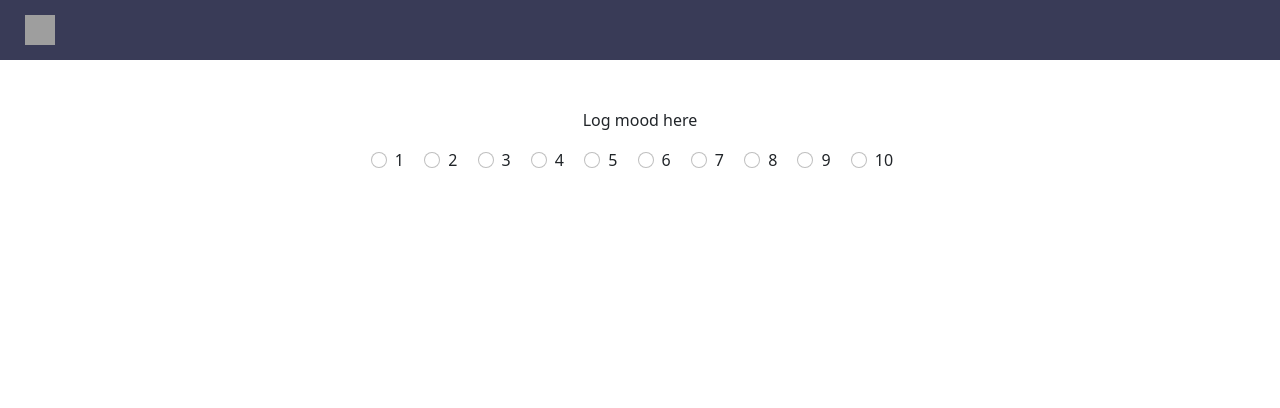
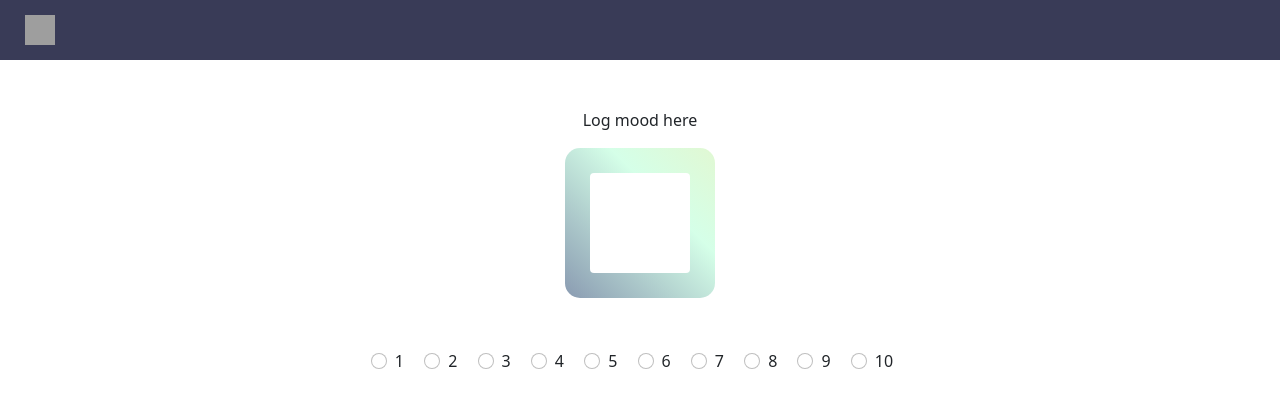
Before and after one commit to jnos-studies/anon_mood_board, a Flask app: page /log_mood in a window 1280 px wide. Shown: the top 408 px of the page. Run offline with Flask 2, Linux system fonts and the light colour scheme; the visitor is signed in with stand-in values (Sample User, id 1); some libraries are stand-ins or nearby versions; grey boxes are pictures that could not be loaded.

Commit message:
Implemented a color selection / log mood selection UI for log_mood section of web application. No back end to recieve values yet

```diff
--- /dev/null
+++ b/app/static/js/select_mood.js
@@ -0,0 +1,25 @@
+const color_selection = document.getElementById("mood-select-color")
+// starting point for color selection rgb(57, 59, 87)
+const [r, g, b] = [57, 59, 87]
+const color_dictionary = {
+    // TODO pick a better color scheme for range
+    // each subsequent rgb value is calculated on a pre-selected set of 10 colors
+    // ranging from the saddest rgb color to the happiest
+    "option1": [r, g, b],
+    "option2":[r + 19 * 2, g + 17 * 2, b + 8 * 2],
+    "option3":[r + 19 * 3, g + 20 * 3, b + 15 * 3],
+    "option4":[r + 19 * 4, g + 20 * 4, b + 15 * 4],
+    "option5":[r + 19 * 5, g + 17 * 5, b + 15 * 5],
+    "option6":[r + 19 * 6, g + 17 * 6, b + 15 * 6],
+    "option7":[r + 19 * 7, g + 17 * 7, b + 8 * 7],
+    "option8":[r + 19 * 8, g + 17 * 8, b + 8 * 8],
+    "option9":[r + 19 * 9, g + 17 * 9, b + 8 * 9],
+    "option10":[r + 19 * 10, g + 17 * 10, b + 8 * 10],
+}
+
+document.getElementById("select-mood-form").addEventListener("click",()=>
+{
+    let selection = document.querySelector('input[name="inlineRadioOptions"]:checked').value
+    console.log(selection)
+    color_selection.style.backgroundColor = `rgb(${color_dictionary[selection][0]}, ${color_dictionary[selection][1]}, ${color_dictionary[selection][2]})`
+})
--- a/app/static/styles.css
+++ b/app/static/styles.css
@@ -72,6 +72,16 @@
   border-radius: 10%;
 }
 
+#select-mood-form {
+  margin-top: 4vw;
+}
+
+#mood-select-color {
+    width: 100px;
+    height: 100px;
+    background-color: white;
+}
+
 @keyframes test_hover {
   from {
     background-position: 0% 100%;
--- a/app/templates/layout.html
+++ b/app/templates/layout.html
@@ -15,7 +15,6 @@
         <link href="/static/favicon.ico" rel="icon">
 
         <link href="/static/styles.css" rel="stylesheet">
-
         <title>Anon Mood-board: {% block title %}{% endblock %}</title>
     </head>
     <body>
--- a/app/templates/log_mood.html
+++ b/app/templates/log_mood.html
@@ -1,13 +1,16 @@
 {% extends "layout.html" %}
-
 {% block title %}
     Home
 {% endblock %}
 
 {% block main %}
-    <p>Log mood here</p>
-    <div id="recent-moods"></div>
-    <form action="/log_mood" method="post">
+  <script src="static/js/select_mood.js" defer></script>
+  <p>Log mood here</p>
+  <div id="recent-moods"></div>
+  <div id="user_image_bg">
+    <div class="rounded mx-auto d-block" id="mood-select-color"></div>
+  </div>
+    <form action="/log_mood" method="post" id="select-mood-form">
         <div class="form-check form-check-inline">
             <input class="form-check-input" type="radio" name="inlineRadioOptions" id="inlineRadio1" value="option1">
             <label class="form-check-label" for="inlineRadio1">1</label>
```
Lines whose indentation alone changed are shown as unchanged.
